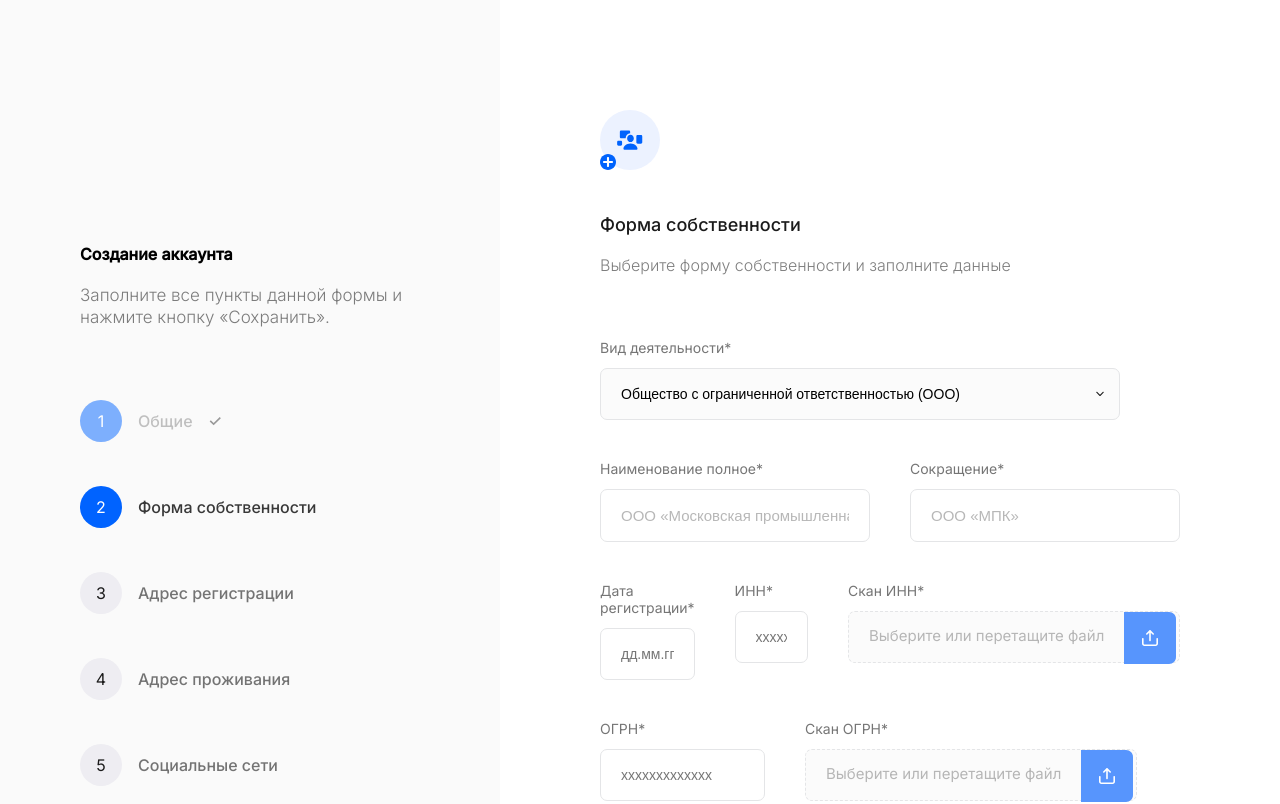
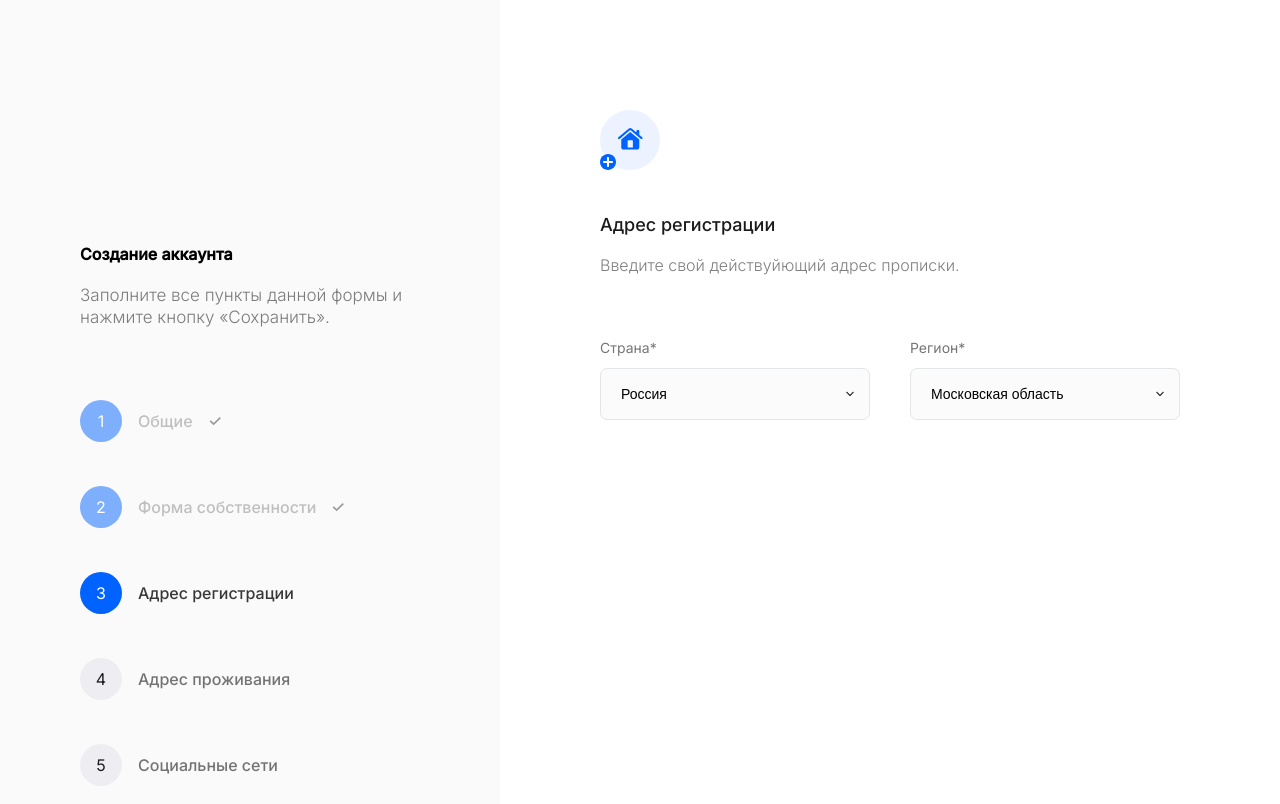
Before and after one commit to grigorydobrenko/form-filling-service, a React (Create React App) app: page / in a window 1280 px wide. Shown: the top 804 px of the page. Built offline with nearby package versions, Linux system fonts and the light colour scheme.

Commit message:
feat: implement pick country and region

```diff
--- a/package.json
+++ b/package.json
@@ -18,6 +18,7 @@
     "classnames": "^2.3.2",
     "dateformat": "^5.0.3",
     "react": "^18.2.0",
+    "react-country-region-selector": "^3.6.1",
     "react-dom": "^18.2.0",
     "react-dropzone": "^14.2.3",
     "react-hook-form": "^7.43.9",
--- a/src/constants/constants.ts
+++ b/src/constants/constants.ts
@@ -22,3 +22,21 @@ export const OWNERSHIP: Option[] = [
     {label: 'Индивидуальный предприниматель (ИП)', value: 'entrepreneur'},
     {label: 'Общество с ограниченной ответственностью (ООО)', value: 'LLC'},
 ];
+
+export const RUSSIAN_REGIONS: Option[] = [
+    {label: 'Московская область', value: 'Московская область'},
+    {label: 'Брянская область', value: 'Минская область'},
+    {label: 'Мурманская область', value: 'Мурманская область'},
+]
+
+export const BELARUSIAN_REGIONS: Option[] = [
+    {label: 'Минская область', value: 'Минская область'},
+    {label: 'Бресткая область', value: 'ресткая область'},
+    {label: 'Гродненская область', value: 'Гродненская область'},
+]
+
+export const KAZAKHSTAN_REGIONS: Option[] = [
+    {label: 'Мангистауская область', value: 'Мангистауская область'},
+    {label: 'Атырауская область', value: 'Атырауская область'},
+    {label: 'Актюбинская область', value: 'Актюбинская область'},
+]
--- a/src/pages/AddressPage/AddressPageForm/AddressPageForm.module.scss
+++ b/src/pages/AddressPage/AddressPageForm/AddressPageForm.module.scss
@@ -1 +1,2 @@
 @import '../../CommonPage/CommonPage.module';
+@import '../../../components/Select/Select.module.css';
--- a/src/pages/AddressPage/AddressPageForm/AddressPageForm.tsx
+++ b/src/pages/AddressPage/AddressPageForm/AddressPageForm.tsx
@@ -1,18 +1,37 @@
-import React from 'react';
+import React, {useEffect, useState} from 'react';
 import style from "../../OnwershipPage/EntrepreneurPage/EntrepreneurForm/EntrepreneurForm.module.scss";
 import {Label} from "../../../components/Label/Label";
 import {Select} from "../../../components/Select/Select";
-import {COUNTRY, REGION} from "../../../constants/constants";
+
+import {Option} from "../../../components/Select/Select.props";
+import {BELARUSIAN_REGIONS, COUNTRY, KAZAKHSTAN_REGIONS, RUSSIAN_REGIONS} from "../../../constants/constants";
 
 const AddressPageForm = () => {
+
+    const [country, setCountry] = useState<string>('');
+    const [region, setRegion] = useState<Option[]>(RUSSIAN_REGIONS);
+
+    useEffect(() => {
+        if (country === 'Россия') {
+            setRegion(RUSSIAN_REGIONS)
+        }
+        if (country === 'Беларусь') {
+            setRegion(BELARUSIAN_REGIONS)
+        }
+        if (country === 'Казахстан') {
+            setRegion(KAZAKHSTAN_REGIONS)
+        }
+
+    }, [country])
+
     return (
         <form>
             <div className={style.row}>
-                <Label label={'Страна*'} >
-                    <Select options={COUNTRY}/>
+                <Label label={'Страна*'}>
+                    <Select options={COUNTRY} onChangeOption={setCountry}/>
                 </Label>
-                <Label label={'Регион*'} >
-                    <Select options={REGION}/>
+                <Label label={'Регион*'}>
+                    <Select options={region}/>
                 </Label>
             </div>
             <div className={style.row}>
--- a/src/services/fetchOrganizationInfo.ts
+++ b/src/services/fetchOrganizationInfo.ts
@@ -4,7 +4,6 @@ export const fetchOrganizationInfo = {
     getFieldsInfo: async (query: string) => {
         const {data} = await instance.post('',{query})
         return data
-        console.log(data);
 
     }
 }
--- a/src/services/httpService.ts
+++ b/src/services/httpService.ts
@@ -2,7 +2,6 @@ import axios from 'axios';
 
 const url = "https://suggestions.dadata.ru/suggestions/api/4_1/rs/findById/party";
 const token = "4beb139ce4fa7e358b7e968ff809f4ff2a64fe1a";
-export const query = "7707083893";
 
 const options = {
     method: "POST",
@@ -12,7 +11,6 @@ const options = {
         "Accept": "application/json",
         "Authorization": "Token " + token
     },
-    body: JSON.stringify({query: query})
 }
 
 export const instance = axios.create({
--- a/src/store/reducers/appSlice.ts
+++ b/src/store/reducers/appSlice.ts
@@ -3,7 +3,7 @@ import {createSlice, PayloadAction} from "@reduxjs/toolkit";
 export const slice = createSlice({
     name: 'app',
     initialState: {
-        step: 2.1 as StepType,
+        step: 3 as StepType,
         activity: 'LLC' as ActivityType
     },
     reducers: {
```
Also changed, not shown: src/utils/getOrganizationFields.ts (+0 -17 lines), 1 other file (tests, documents, lock files or other folders).
